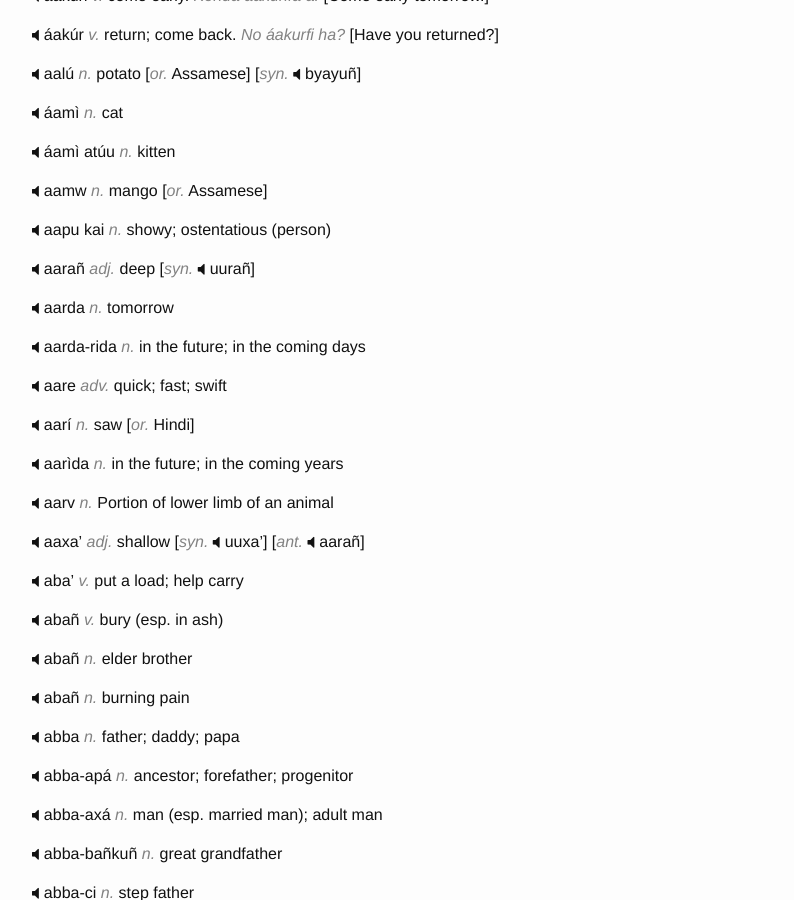
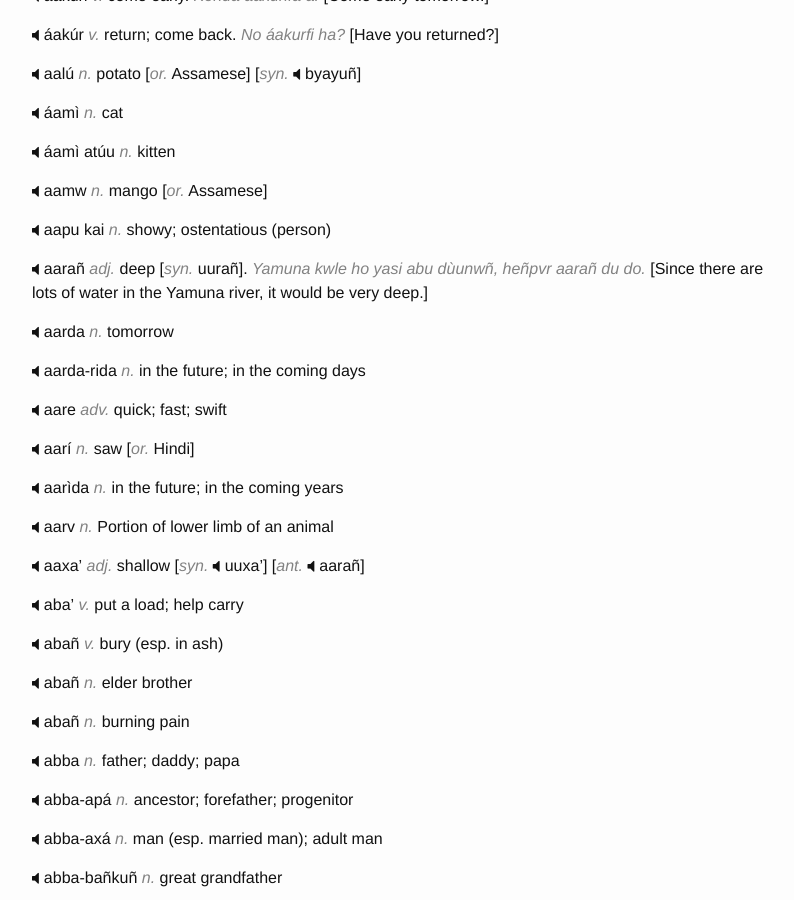
Before and after one commit to hacksparrow/language.apatani.org, a Jekyll site: the page built from dictionary/a.md, in a window 1280 px wide and 900 px high, scrolled down 706 px. Shown: the whole window, without its empty margins (238-1032 px from the left). Built offline with Jekyll 4.4.1, drawn with Linux system fonts in a browser that asks for light colours; nearby versions of some CDN libraries; comment, search, counter and statistics services are not loaded.

Commit message:
Update a.md

```diff
--- a/dictionary/a.md
+++ b/dictionary/a.md
@@ -36,7 +36,7 @@ __aamw__  _n._  mango [_or._ Assamese]
 
 __aapu kai__  _n._  showy; ostentatious (person)
 
-__aarañ__ _adj._  deep  [_syn._  uurañ]
+__aarañ__ _adj._  deep  [_syn._  uurañ]. _Yamuna kwle ho yasi abu dùunwñ, heñpvr aarañ du do._ [Since there are lots of water in the Yamuna river, it would be very deep.]
 
 __aarda__ _n._  tomorrow
 
```
